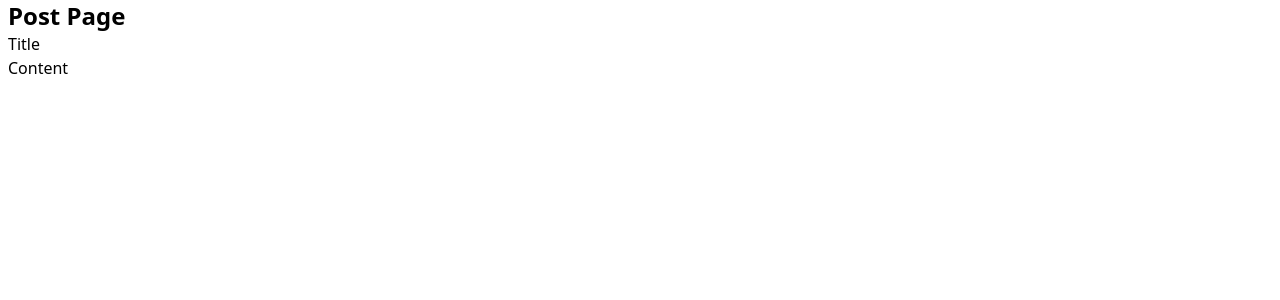
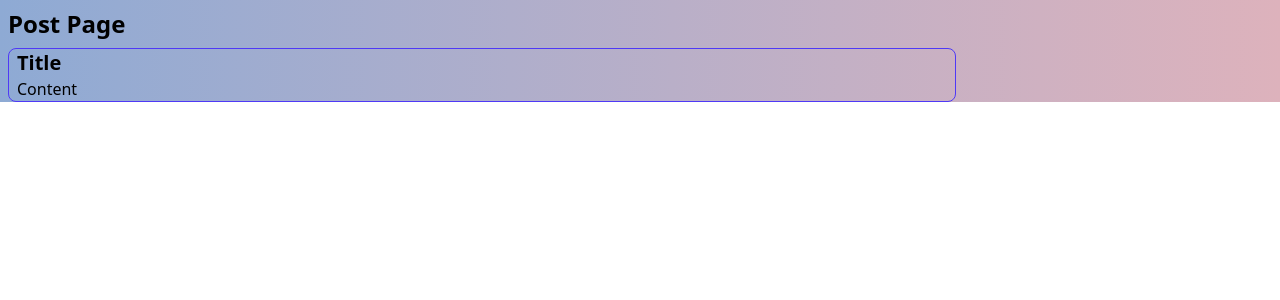
Before and after one commit to WidaSuryani/react-crud-app, a React (Vite) app: page / in a window 1280 px wide. Shown: the top 300 px of the page. Built offline with nearby package versions, Linux system fonts and the light colour scheme; the HTML template or start-up script is replaced by a standard one; what @egoist/tailwindcss-icons would draw is missing.

Commit message:
fix : update icon and also styling

```diff
--- a/package.json
+++ b/package.json
@@ -11,6 +11,7 @@
     "start:server": "json-server --watch db.json --port 3001"
   },
   "dependencies": {
+    "@iconify-json/fluent-emoji-flat": "^1.2.2",
     "@iconify-json/noto": "^1.2.2",
     "@tailwindcss/vite": "^4.0.0",
     "react": "^18.3.1",
--- a/src/components/HomePage.tsx
+++ b/src/components/HomePage.tsx
@@ -1,14 +1,15 @@
 const HomePage = () => {
   return (
-    <div className="mx-2">
-      <h1 className="text-2xl font-bold">Post Page</h1>
-      <div>
-        <div className="flex">
-          <span className="i-noto-dolphin" />
-          <p>Title</p>
-        </div>
-        <div>
-          <p>Content</p>
+    <div className="bg-gradient-to-r from-[#8eaad4] to-[#ddb2bc]">
+      <div className="mx-2">
+        <h1 className="text-2xl font-bold py-2">Post Page</h1>
+        <div className="border border-indigo-600 rounded-lg px-2 w-3/4">
+          <div className="flex">
+            <p className="font-bold text-xl">Title</p>
+          </div>
+          <div>
+            <p>Content</p>
+          </div>
         </div>
       </div>
     </div>
```
Also changed, not shown: 1 other file (tests, documents, lock files or other folders).
